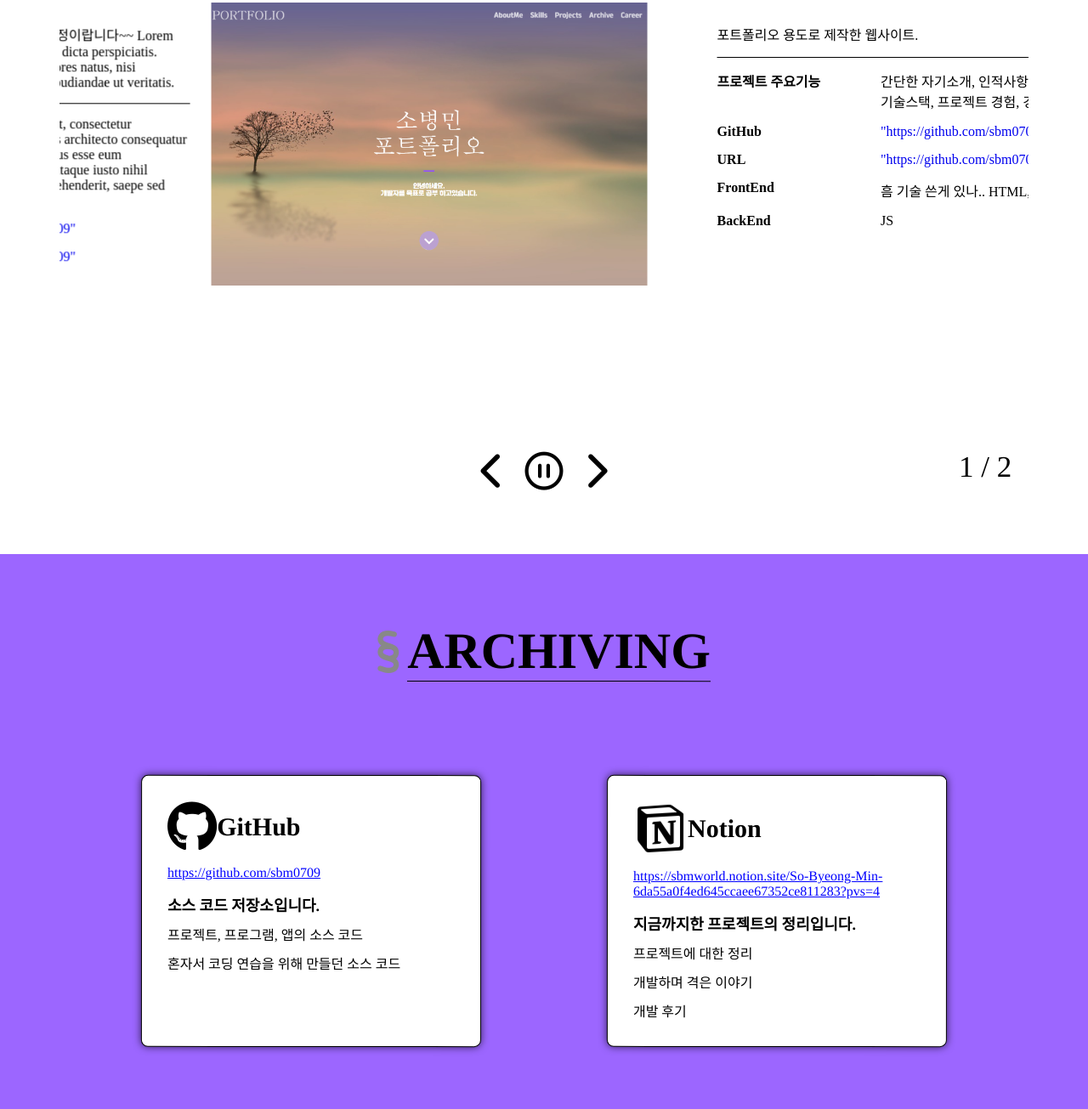
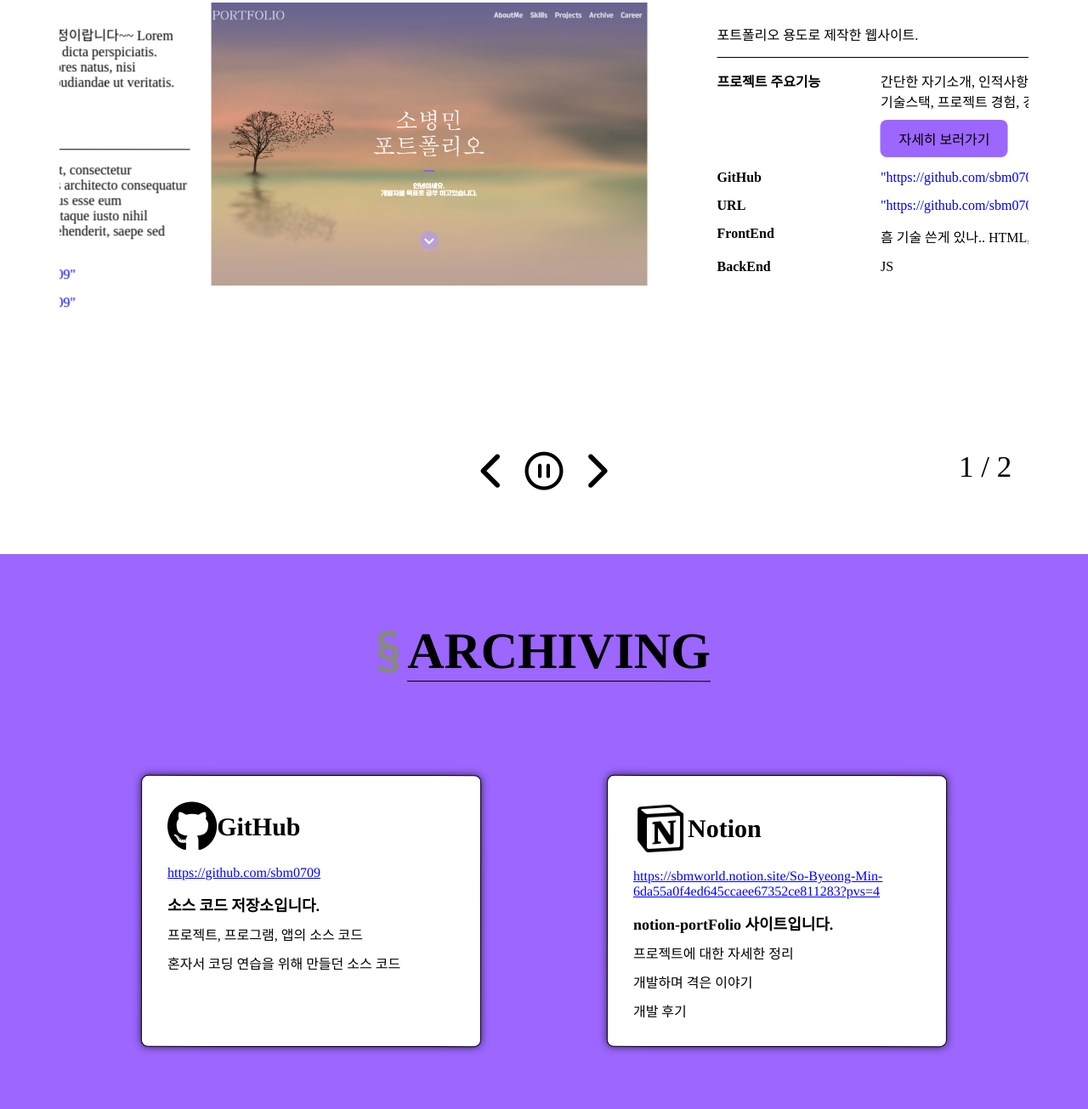
Before and after one commit to sbm0709/portfolio, a website built with Parcel: page main.html in a window 1280 px wide. Shown: the part 2475-3780 px from the top of the page at 85% size. Built offline with nearby package versions, Linux system fonts and the light colour scheme; a web font is replaced by a local one.

Commit message:
portfolio 4일차 notion 페이지 연동 notion 페이지 제작시작 career, project 입력 해야함

```diff
--- a/css/main.css
+++ b/css/main.css
@@ -449,3 +449,14 @@ footer section{
   font-family: Adelle ,serif ;
   transform : rotate(0.04deg);
 }
+
+.notion_project_btn{
+  margin-top: 10px;
+  display: block;
+  width: 150px;
+  background-color: #9c66ff;
+  padding: 10px;
+  text-align: center;
+  border-radius: 8px;
+  color: black;
+}
--- a/main.html
+++ b/main.html
@@ -10,14 +10,6 @@
   <link rel="stylesheet" href="css/main.css" >
   <script src="js/main.js" defer></script>
 </head>
-<style>
-
-  /*@media screen and (max-width: 1200px){*/
-  /*  .start_container{*/
-  /*    height: auto;*/
-  /*  }*/
-  /*}*/
-</style>
 
 <body>
   <header>
@@ -289,6 +281,9 @@
                       </div>
                       <div class="explanation_content">
                         <span>간단한 자기소개, 인적사항, GitHub 및 노션 소개, 기술스택, 프로젝트 경험, 경력 소개</span>
+                        <a href="https://sbmworld.notion.site/068565be0b50451fb9050b4d9c86ec8d?pvs=4" class="notion_project_btn">
+                          자세히 보러가기
+                        </a>
                       </div>
                     </div>
                     <div class="explanation_box">
@@ -347,6 +342,9 @@
                       소감문을 작성할 예정이랍니다~~
                       Lorem ipsum dolor sit amet, consectetur adipisicing elit. Autem, dicta perspiciatis. Deleniti earum eos et harum laboriosam laudantium maiores natus, nisi perferendis, recusandae sapiente sint. Porro provident repudiandae ut veritatis.
                     </p>
+                    <a href="https://sbmworld.notion.site/068565be0b50451fb9050b4d9c86ec8d?pvs=4" class="notion_project_btn">
+                      자세히 보러가기
+                    </a>
                   </div>
                   <div class="project_sub_explanation">
                     <div class="explanation_box">
@@ -448,9 +446,9 @@
                 https://sbmworld.notion.site/So-Byeong-Min-6da55a0f4ed645ccaee67352ce811283?pvs=4
               </div>
               <div class="link_content">
-                <span>지금까지한 프로젝트의 정리입니다.</span>
+                <span>notion-portFolio 사이트입니다.</span>
                 <ul>
-                  <li>프로젝트에 대한 정리</li>
+                  <li>프로젝트에 대한 자세한 정리</li>
                   <li>개발하며 격은 이야기</li>
                   <li>개발 후기</li>
                 </ul>
@@ -508,7 +506,7 @@
           <li class="career_content">
             <div class="career_logo">
               <div class="career_logo_box">
-                <img src="img/오구는 오늘도 오리너구리해.jpg"/>
+                <img src="img/career/able.png"/>
               </div>
             </div>
             <div class="career_info">
```
